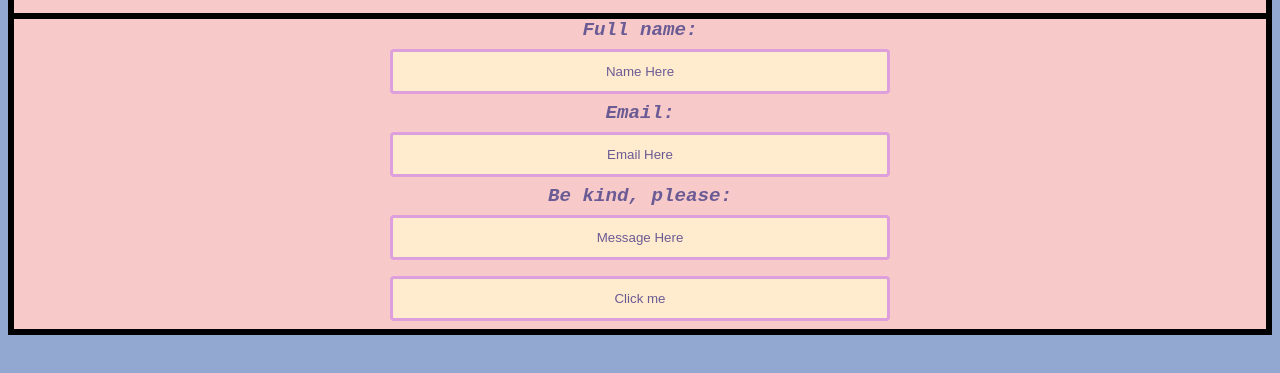
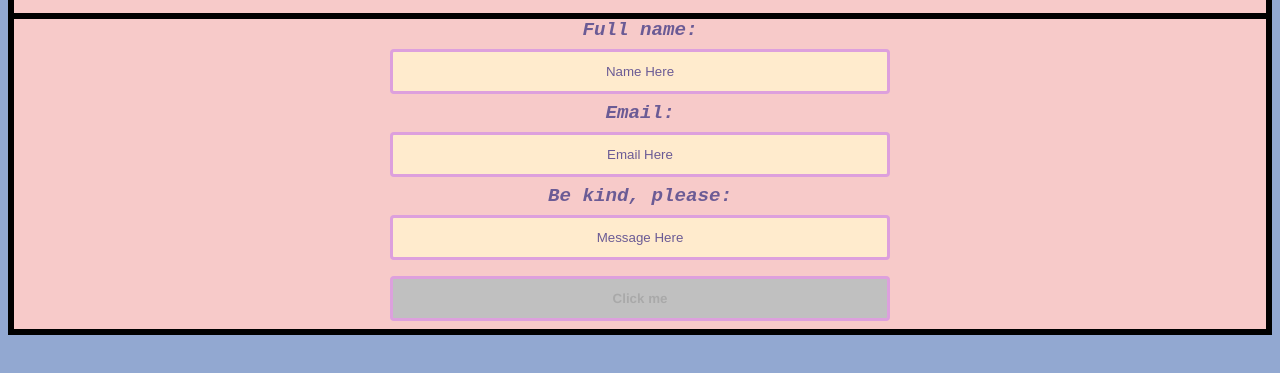
Before and after one commit to Tiara-Heads-Personal-Website/Unit-8-Personal-Site, a plain HTML site: page contact.html in a window 1280 px wide. In both pictures the pointer is over the input "Click me". Shown: the part 325-698 px from the top of the page. Drawn offline with Linux system fonts and the light colour scheme.

Commit message:
new hover

```diff
--- a/style.css
+++ b/style.css
@@ -88,3 +88,9 @@ text-shadow: #6B5B95;
 font-size: larger;
 font-weight: bold;
 }
+#submit:hover{
+    color: darkgrey;
+    background-color: silver;
+    font-weight: bold;
+    font-family: 'Franklin Gothic Medium', 'Arial Narrow', Arial, sans-serif;
+}
```
